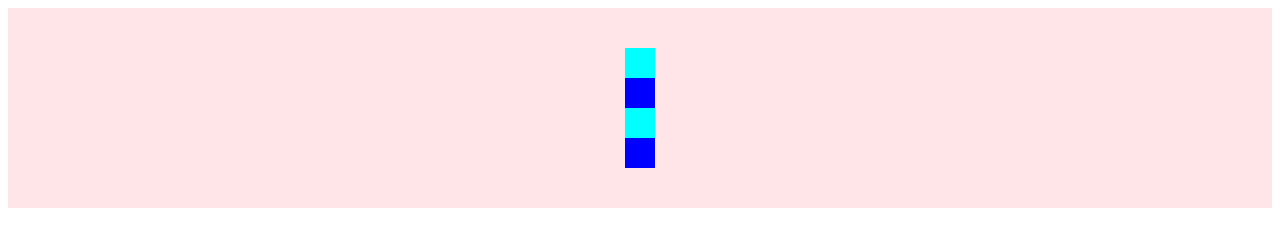
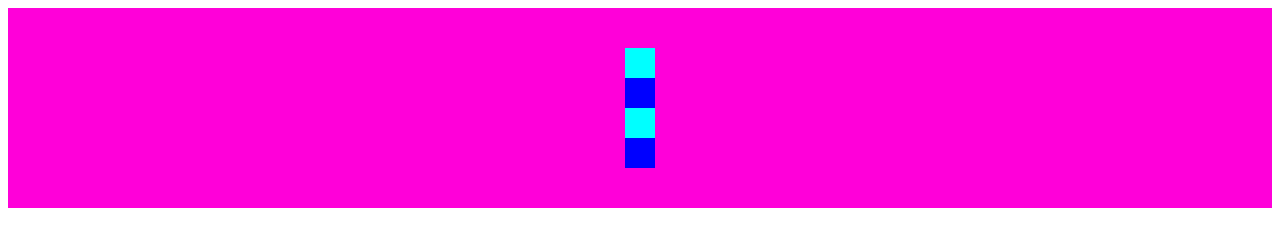
Before and after one commit to CmUv/cursoFSdev, a plain HTML site: page Parte 2 - Curso de Frontend Developer/Curso 1 - Practica/display_2_flexbox.html in a window 1280 px wide. Drawn offline with Linux system fonts and the light colour scheme.

Commit message:
Update file

```diff
--- a/Parte 2 - Curso de Frontend Developer/Curso 1 - Practica/display_2_flexbox.html
+++ b/Parte 2 - Curso de Frontend Developer/Curso 1 - Practica/display_2_flexbox.html
@@ -11,7 +11,7 @@
     */
     .container {
       display: flex;                /* Activa el modo Flexbox en el contenedor */
-      background: rgb(255, 228, 232); /* Color de fondo rosado claro */
+      background: rgb(255, 0, 217); /* Color de fondo rosado claro */
       justify-content: center;      /* Centra los elementos horizontalmente */
       align-items: center;          /* Centra los elementos verticalmente */
       height: 200px;                /* Altura del contenedor */
```
